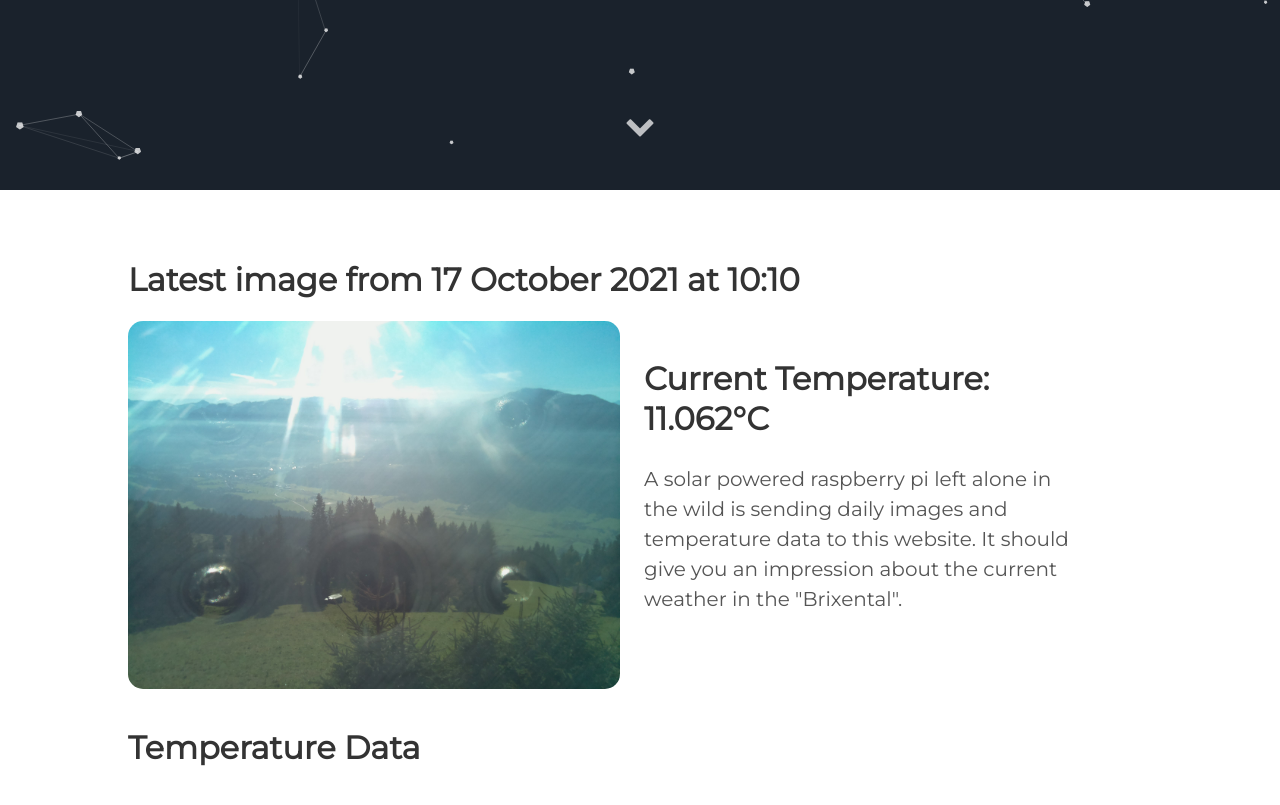
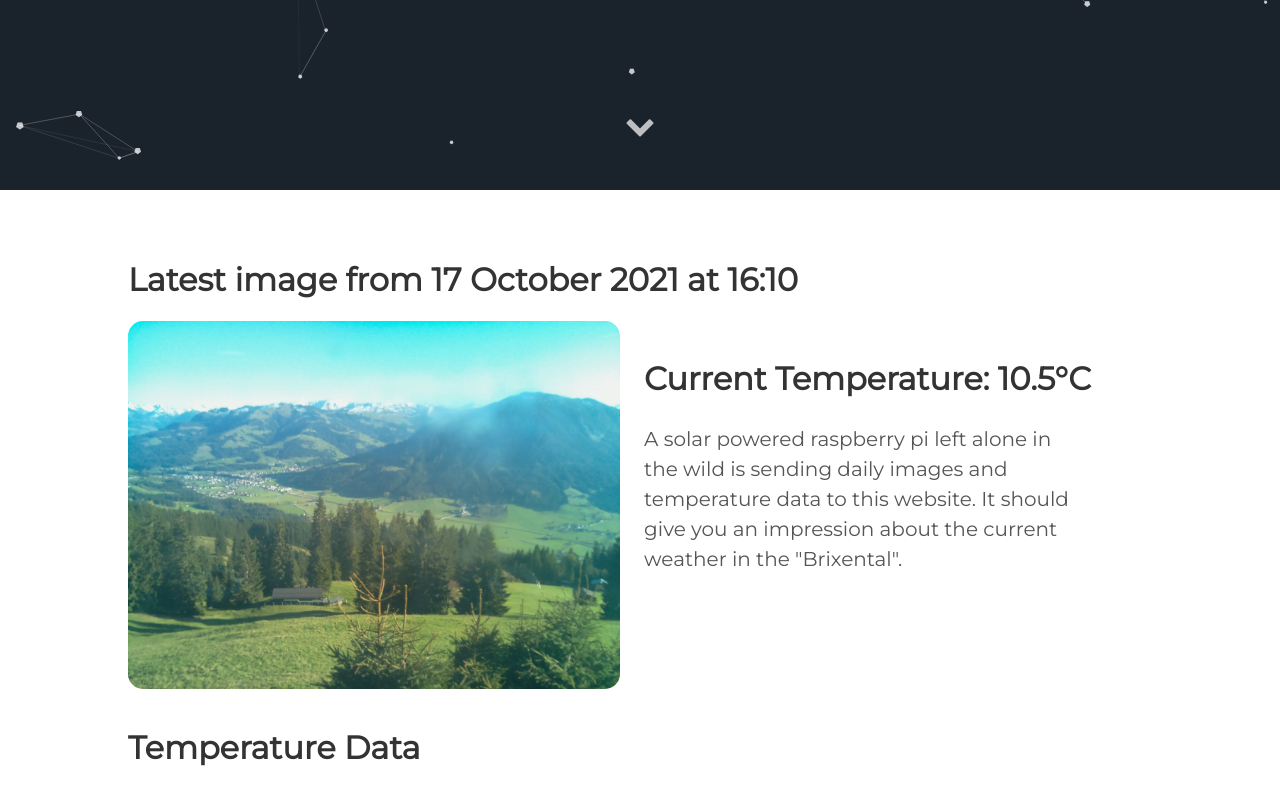
Before and after one commit to vektorious/vektorious.github.io, a Jekyll site: the page built from resources/huette.md, in a window 1280 px wide and 900 px high, scrolled down 710 px. Shown: the top 805 px of the window. Built offline with Jekyll 4.4.1, drawn with Linux system fonts in a browser that asks for light colours.

Commit message:
I'm a bot beep boop

```diff
--- a/resources/huette.md
+++ b/resources/huette.md
@@ -6,13 +6,13 @@ image: '/assets/img/'
 description: 'Live image from the Austrian alps'
 twitter_text: ' '
 ---
-## Latest image from 17 October 2021 at 10:10
+## Latest image from 17 October 2021 at 16:10
 <div class="huette">
   <div class="huette-image">
     <img src="{{ "/assets/img/huette.jpg" | prepend: site.baseurl }}">
   </div>
   <div class="huette-text">
-        <h2>Current Temperature: 11.062°C</h2>
+        <h2>Current Temperature: 10.5°C</h2>
         <p>A solar powered raspberry pi left alone in the wild is sending daily images and temperature data to this website. It should give you an impression about the current weather in the "Brixental".</p>
 
   </div>
```
Also changed, not shown: rpi-script/2021-10-17_160920.txt (renamed from rpi-script/2021-10-17_100921.txt, +5 -5 lines), rpi-script/huette.md (+2 -2 lines), assets/img/huette.jpg, assets/img/temp_plot.png, rpi-script/temp_plot.png, 1 other file.
